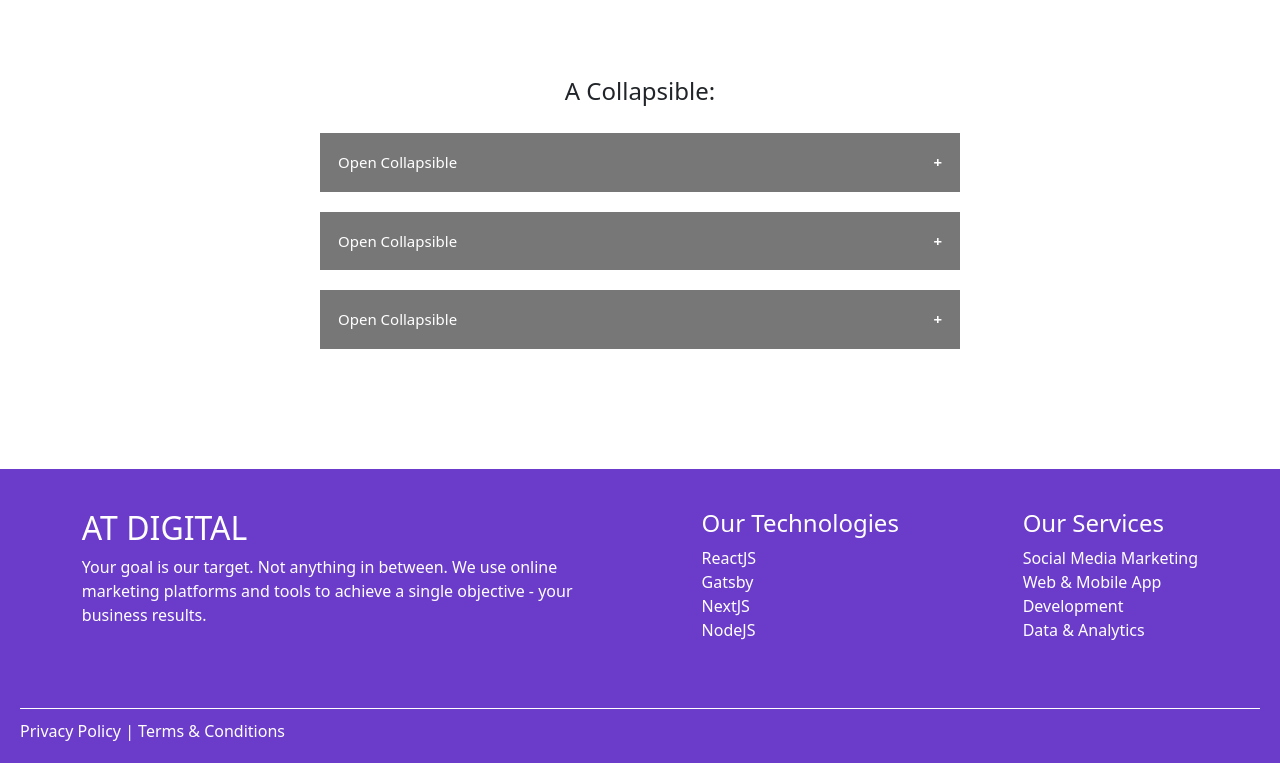
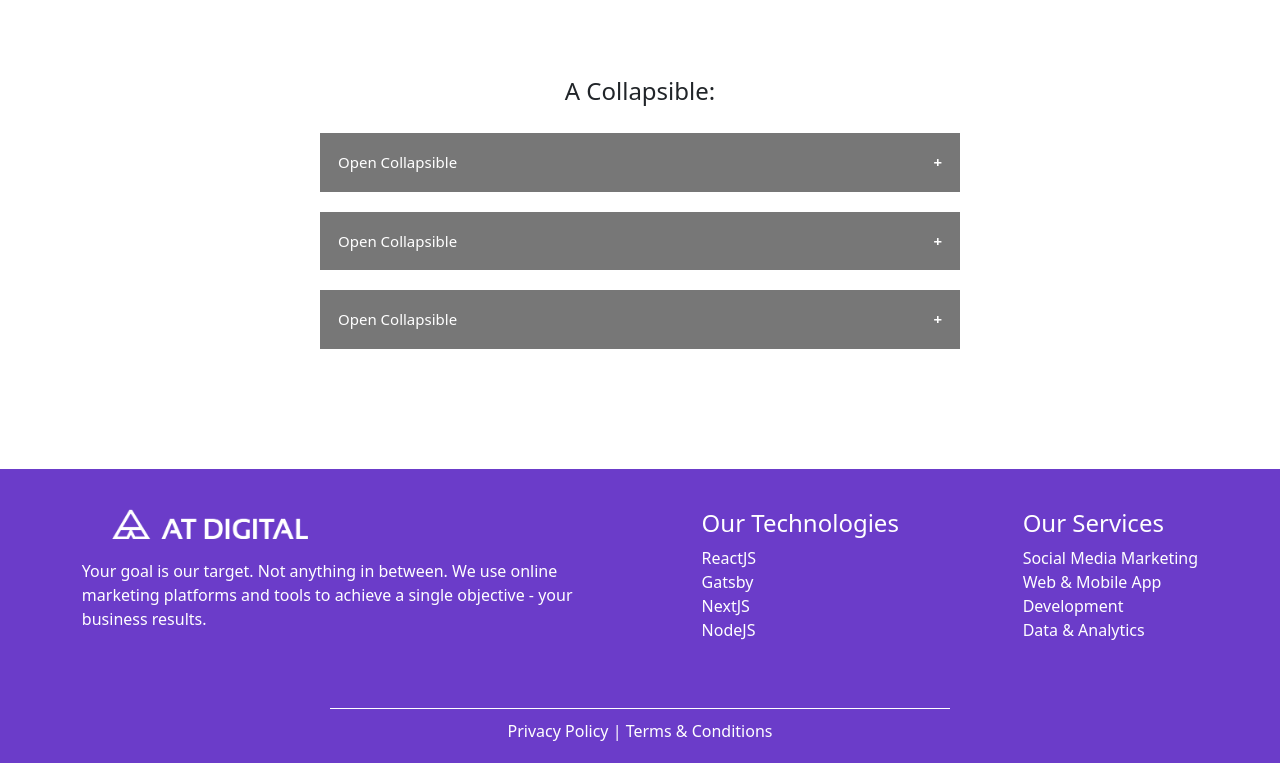
Before and after one commit to IT21284816/AT-Digital_React-Web-Page, a React (Create React App) app: page / in a window 1280 px wide. Shown: the part 1706-2469 px from the top of the page. Built offline with nearby package versions, Linux system fonts and the light colour scheme.

Commit message:
initial commit

```diff
--- a/src/Footer.css
+++ b/src/Footer.css
@@ -1,4 +1,3 @@
-/* Footer.css */
 .footer {
     background-color: #6B3CC9;
     color: white;
@@ -27,6 +26,8 @@
     margin-top: 20px;
     border-top: 1px solid white;
     padding-top: 10px;
+    text-align: center;
+    width: 50%;
   }
 
   .footer-section1 {
--- a/src/Footer.js
+++ b/src/Footer.js
@@ -1,13 +1,19 @@
-// Footer.js
 import React from 'react';
 import './Footer.css';
+import Logo from './images/Logo.png'
 
 function Footer() {
   return (
     <footer className="footer">
       <div className="footer-content">
         <div className="footer-section1">
-          <h2>AT DIGITAL</h2>
+        <img
+           src={Logo}
+           height="30"
+           style={{ marginLeft: '30px', marginBottom: '20px' }}
+           className="align-top"
+           alt="Logo"
+        />
           <p>Your goal is our target. Not anything in between. We use online marketing platforms and tools to achieve a single objective - your business results.</p>
         </div>
         <div className="footer-section">
@@ -32,9 +38,11 @@ function Footer() {
         </div>
 
       </div>
+      <center>
       <div className="footer-links">
           Privacy Policy | Terms & Conditions
         </div>
+      </center>
     </footer>
   );
 }
```
